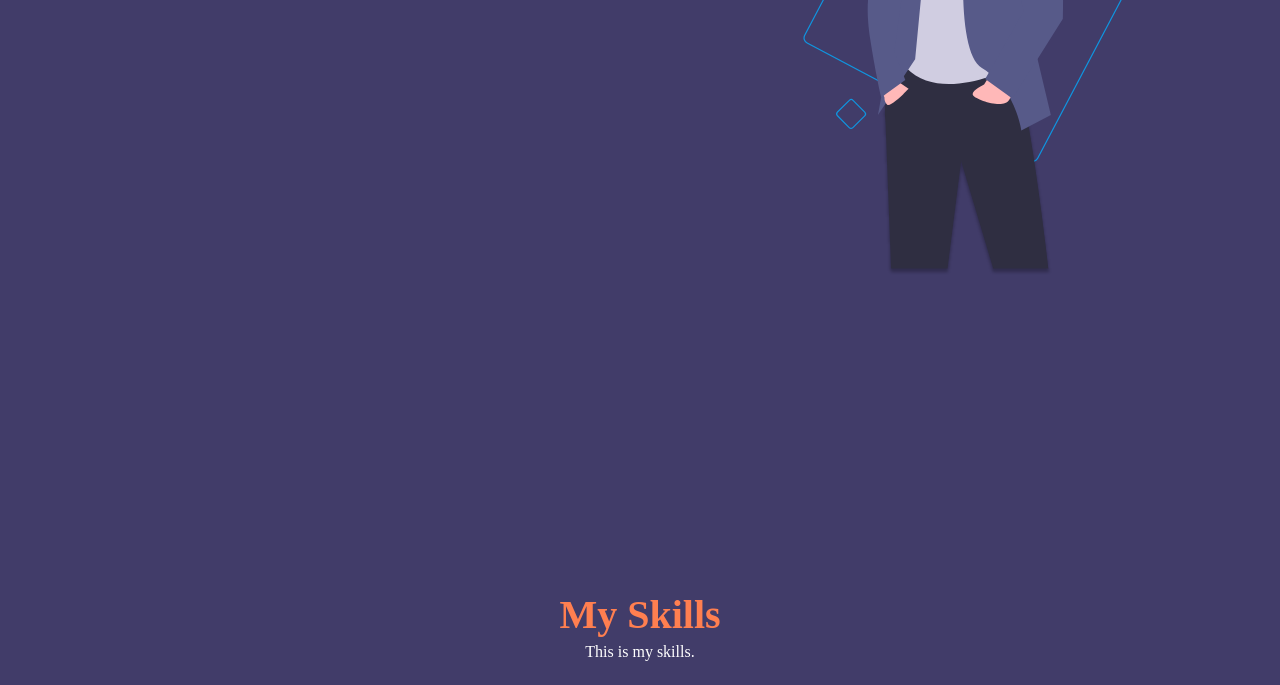
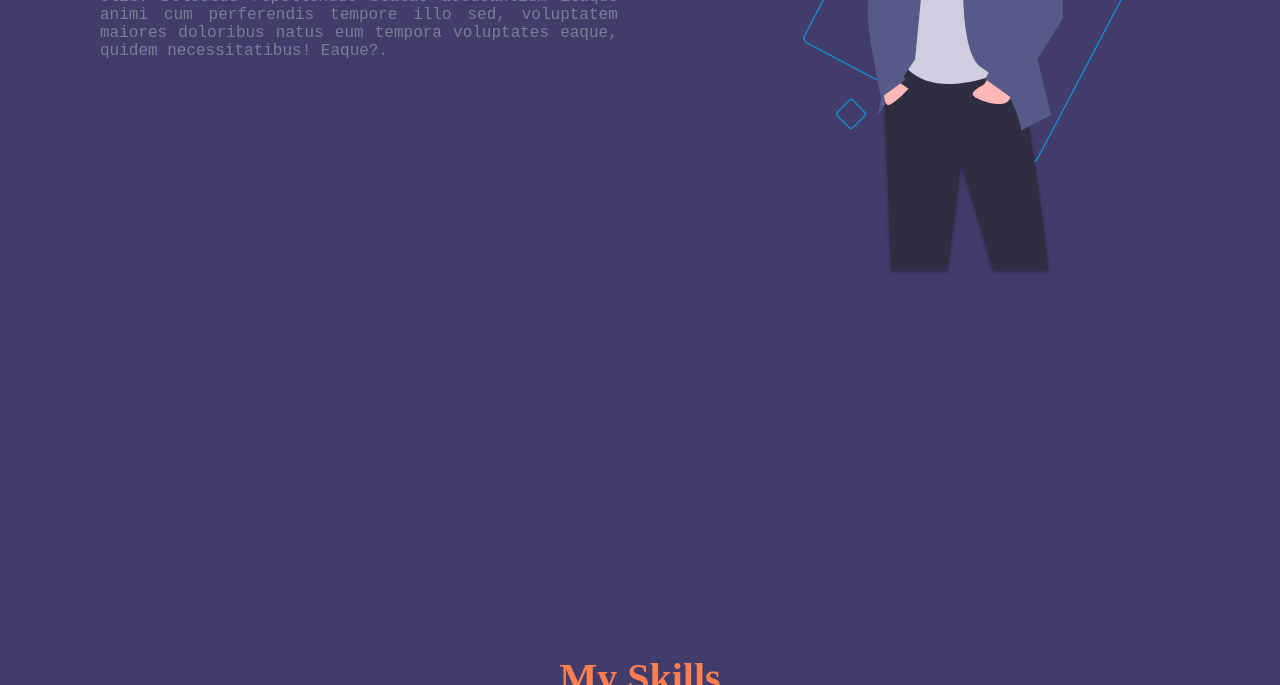
Before and after one commit to yazid2021/yazid2021, a plain HTML site: page index.html in a window 1280 px wide. Shown: the part 415-1100 px from the top of the page. Drawn offline with Linux system fonts and the light colour scheme.

Commit message:
Change Fonts

```diff
--- a/style.css
+++ b/style.css
@@ -6,7 +6,7 @@ body {
 * {
     box-sizing: border-box;
     scroll-behavior: smooth;
-    font-family: 'Alliance No.2';
+    font-family: 'Alliance No.2', monospace;
     /*font-family: 'Fantasque Sans Mono', monospace;*/
     margin: 0;
     padding: 0;
```
